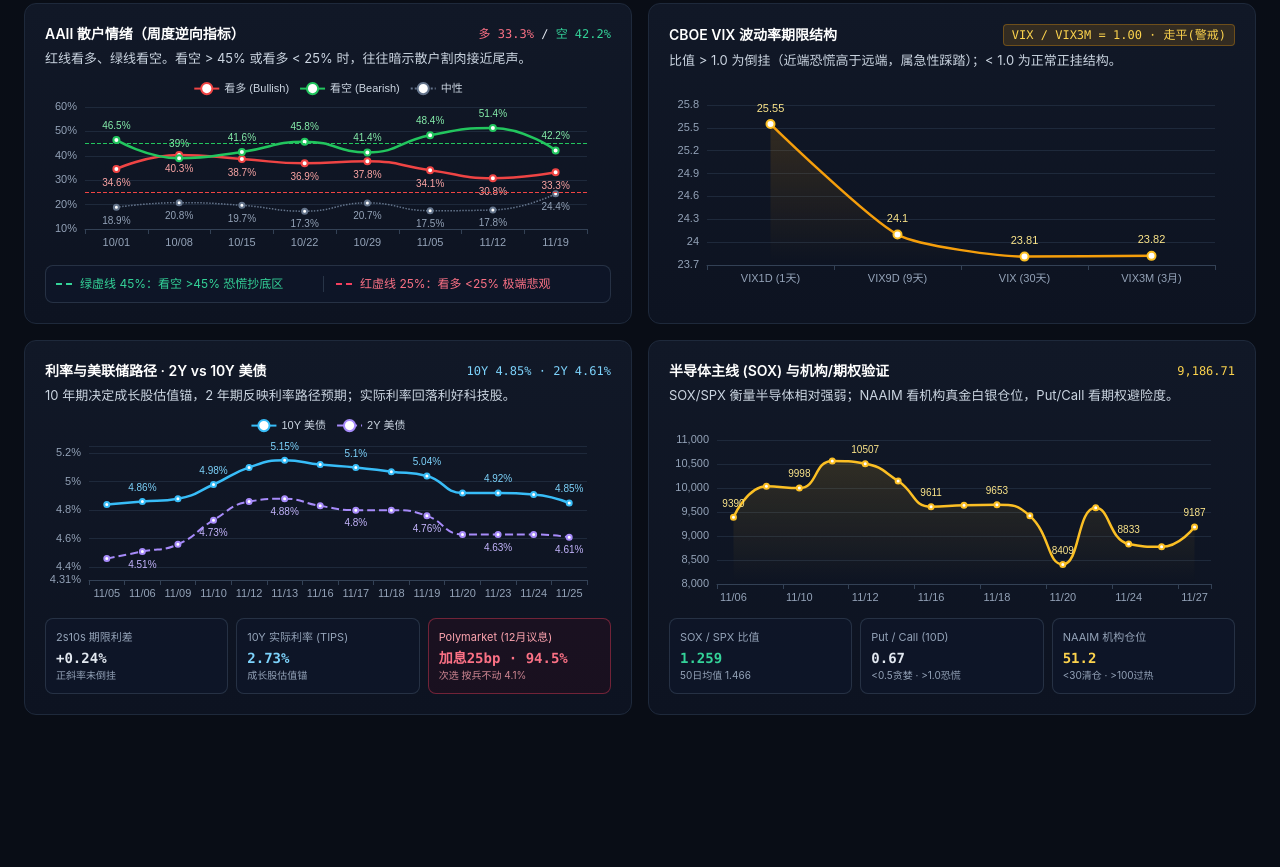
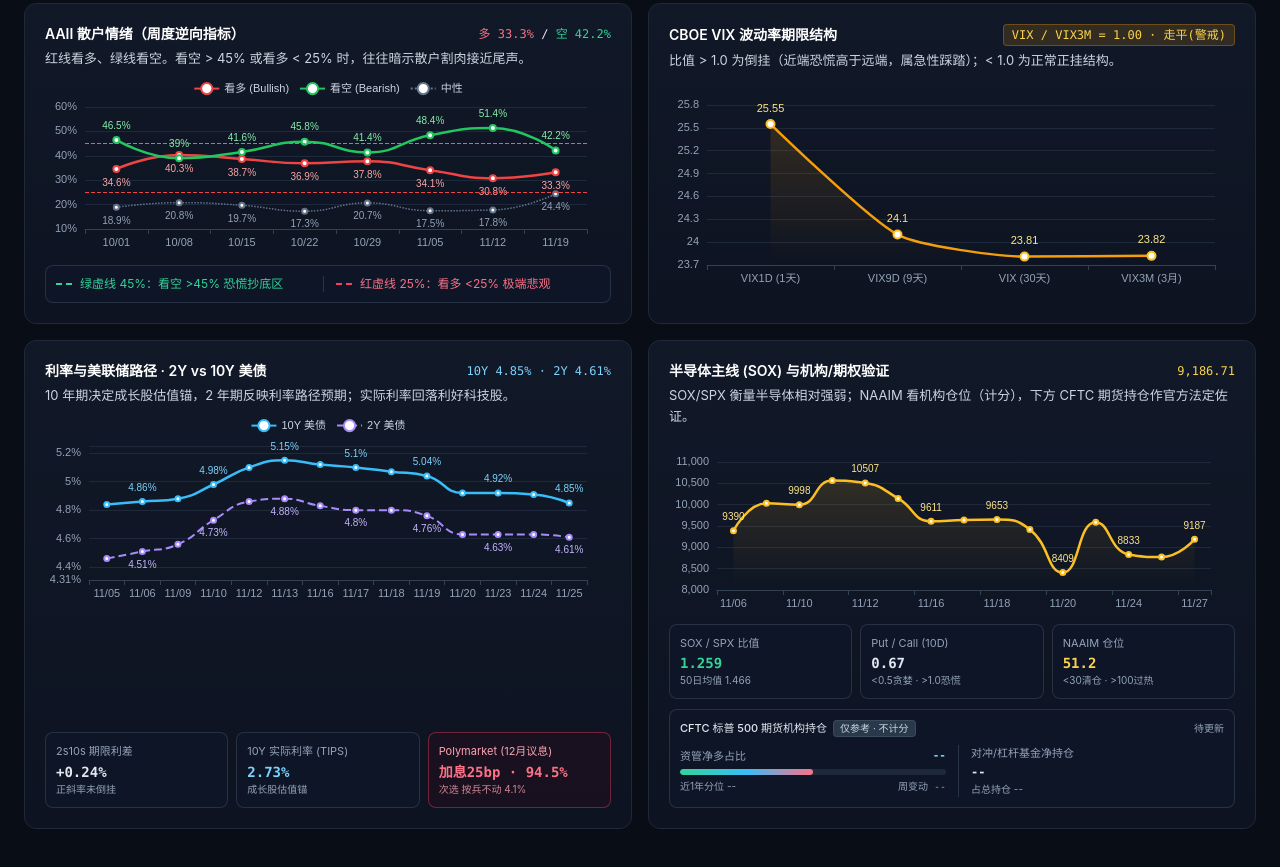
Before and after one commit to solo-tape/us-market-dashboard, a plain HTML site: page index.html in a window 1280 px wide. Shown: the part 1035-1902 px from the top of the page. Before the commit the page ends 1798 px from the top, so only its background shows below. Drawn offline with nearby package versions, Linux system fonts and the light colour scheme.

Commit message:
Update index.html

```diff
--- a/index.html
+++ b/index.html
@@ -291,17 +291,19 @@
           </div>
         </div>
 
-        <!-- 右下：SOX -->
+        <!-- 右下：SOX + NAAIM + CFTC 参考栏 -->
         <div class="card p-5 flex flex-col justify-between">
           <div>
             <div class="flex items-center justify-between">
               <h3 class="text-sm font-semibold text-white">半导体主线 (SOX) 与机构/期权验证</h3>
               <span id="sox-badge" class="text-xs font-mono text-amber-300">--</span>
             </div>
-            <p class="text-xs sm:text-[13px] text-slate-300 leading-relaxed mt-1">SOX/SPX 衡量半导体相对强弱；NAAIM 看机构真金白银仓位，Put/Call 看期权避险度。</p>
-            <div id="chart-sox" class="w-full h-48 mt-2"></div>
+            <p class="text-xs sm:text-[13px] text-slate-300 leading-relaxed mt-1">SOX/SPX 衡量半导体相对强弱；NAAIM 看机构仓位（计分），下方 CFTC 期货持仓作官方法定佐证。</p>
+            <div id="chart-sox" class="w-full h-44 mt-2"></div>
           </div>
-          <div class="grid grid-cols-3 gap-2 mt-3">
+
+          <div class="space-y-2.5 mt-3">
+            <div class="grid grid-cols-3 gap-2">
               <div class="sub-card p-2.5">
                 <div class="text-[11px] text-slate-400">SOX / SPX 比值</div>
                 <div id="sox-spx-val" class="text-xs sm:text-sm font-mono font-semibold text-emerald-400 mt-0.5">--</div>
@@ -313,9 +315,46 @@
                 <div class="text-[10px] text-slate-400">&lt;0.5贪婪 · &gt;1.0恐慌</div>
               </div>
               <div class="sub-card p-2.5">
-              <div class="text-[11px] text-slate-400">NAAIM 机构仓位</div>
+                <div class="flex items-center justify-between gap-1">
+                  <span class="text-[11px] text-slate-400">NAAIM 仓位</span>
+                  <span id="naaim-date" class="text-[10px] font-mono text-slate-500"></span>
+                </div>
                 <div id="naaim-val" class="text-xs sm:text-sm font-mono font-semibold text-amber-300 mt-0.5">--</div>
                 <div class="text-[10px] text-slate-400">&lt;30清仓 · &gt;100过热</div>
+              </div>
+            </div>
+
+            <!-- 新增：CFTC 标普 500 期货机构持仓（仅参考，不计分） -->
+            <div class="sub-card p-2.5 space-y-2 border-slate-700/70">
+              <div class="flex items-center justify-between gap-2 flex-wrap">
+                <div class="flex items-center gap-1.5">
+                  <span class="text-[11px] font-medium text-slate-200">CFTC 标普 500 期货机构持仓</span>
+                  <span class="text-[10px] px-1.5 py-0.2 rounded bg-slate-700/80 text-slate-300 border border-slate-600/60">仅参考 · 不计分</span>
+                </div>
+                <span id="cftc-date" class="text-[10px] font-mono text-slate-400">待更新</span>
+              </div>
+
+              <div class="grid grid-cols-2 gap-3 items-center">
+                <div class="space-y-1">
+                  <div class="flex items-center justify-between text-[11px]">
+                    <span class="text-slate-400">资管净多占比</span>
+                    <span id="cftc-am-val" class="font-mono font-semibold text-sky-300">--</span>
+                  </div>
+                  <div class="relative w-full h-1.5 bg-slate-800 rounded-full overflow-hidden">
+                    <div id="cftc-rank-bar" class="h-full bg-gradient-to-r from-emerald-400 via-sky-400 to-rose-400 rounded-full transition-all duration-500" style="width: 50%"></div>
+                  </div>
+                  <div class="flex items-center justify-between text-[10px] text-slate-400">
+                    <span id="cftc-rank-text">近1年分位 --</span>
+                    <span id="cftc-wow-text" class="font-mono">周变动 --</span>
+                  </div>
+                </div>
+
+                <div class="border-l border-slate-700/70 pl-3 space-y-0.5">
+                  <div class="text-[11px] text-slate-400">对冲/杠杆基金净持仓</div>
+                  <div id="cftc-lev-val" class="text-xs font-mono font-semibold text-slate-200">--</div>
+                  <div id="cftc-lev-sub" class="text-[10px] text-slate-400">占总持仓 --</div>
+                </div>
+              </div>
             </div>
           </div>
         </div>
@@ -410,7 +449,7 @@
       cnnBadge.textContent = `${cnn} · ${cnnLabel}`;
       cnnBadge.className = "text-xs font-mono font-semibold " + (cnn <= 25 || cnn >= 75 ? "text-rose-400" : cnn <= 45 ? "text-amber-300" : "text-emerald-400");
 
-      // === 四维加权打分引擎 ===
+      // === 四维加权打分引擎（继续严格使用 NAAIM，CFTC 不参与计分） ===
       const sCnn = cnn <= 25 ? 90 : cnn <= 45 ? 72 : cnn <= 55 ? 50 : cnn <= 75 ? 32 : 12;
       const sAaii = aaiiBear >= 45 ? 85 : aaiiBear >= 35 ? 65 : aaiiBear >= 25 ? 45 : 25;
       const sNaaim = naaim <= 45 ? 85 : naaim <= 65 ? 70 : naaim <= 85 ? 45 : 20;
@@ -468,7 +507,7 @@
       sumVeto.textContent = isVeto ? `✕ 信用红线否决（HY OAS ${hy.toFixed(2)}% ≥ 5.0%）` : `✓ 信用未否决（HY OAS ${hy.toFixed(2)}% < 5.0%）`;
       sumVeto.className = "text-xs sm:text-sm font-medium " + (isVeto ? "text-rose-400" : "text-emerald-400");
 
-      // === 卡片 03：纯文字综合得分（无绿色底框） ===
+      // === 卡片 03：纯文字综合得分 ===
       if (isVeto) {
         setCardStyle("card-03", "rose", `综合得分 ${totalScore} 分（否决）`, "防御减仓 · 现金为王",
           `高收益债利差已升至 ${hy.toFixed(2)}%（突破 5.0% 熊市红线），触发一票否决机制。无视短线超卖信号，优先压缩风险敞口、保留现金。`, true);
@@ -504,7 +543,6 @@
         el.className = "text-xs font-mono font-semibold " + (hy >= 5.0 ? "text-rose-400" : "text-emerald-400");
       }
 
-      // 真实 FRED 分级信用利差
       const igBps = d.credit_detail?.ig_oas_bps;
       const cccBps = d.credit_detail?.ccc_oas_bps;
       document.getElementById("ig-oas-val").innerHTML = igBps != null
@@ -522,7 +560,6 @@
         if (d.rates.tips10 != null) document.getElementById("tips-10y").textContent = d.rates.tips10.toFixed(2) + "%";
       }
 
-      // Polymarket 美联储议息实时概率（失败自动回退到 FRED 政策利率）
       const fedCard = document.getElementById("fed-card");
       const fedLabel = document.getElementById("fed-card-label");
       const fedVal = document.getElementById("fed-card-val");
@@ -566,6 +603,34 @@
       const naaimVal = typeof d.naaim === "number" ? d.naaim : FALLBACK_DATA.naaim;
       document.getElementById("put-call-val").textContent = pcVal.toFixed(2);
       document.getElementById("naaim-val").textContent = naaimVal.toFixed(1);
+      document.getElementById("naaim-date").textContent = d.naaim_date || "";
+
+      // 渲染 CFTC 标普 500 期货机构持仓参考条（不参与打分）
+      if (d.cftc_spx) {
+        const c = d.cftc_spx;
+        document.getElementById("cftc-date").textContent = `截至 ${c.report_date} (周报)`;
+        const amSign = c.asset_mgr_net_pct >= 0 ? "+" : "";
+        document.getElementById("cftc-am-val").textContent = `${amSign}${c.asset_mgr_net_pct.toFixed(1)}%`;
+
+        const rank = Math.min(100, Math.max(0, c.asset_mgr_pct_rank_1y));
+        document.getElementById("cftc-rank-bar").style.width = `${rank}%`;
+        const rankLabel = rank <= 20 ? "轻仓" : rank >= 85 ? "拥挤" : "中性";
+        const rankColor = rank <= 20 ? "text-emerald-400" : rank >= 85 ? "text-rose-400" : "text-slate-300";
+        document.getElementById("cftc-rank-text").innerHTML = `近1年分位 <span class="font-mono font-semibold ${rankColor}">${rank.toFixed(0)}% (${rankLabel})</span>`;
+
+        const wow = c.asset_mgr_wow_pct;
+        const wowSign = wow > 0 ? "+" : "";
+        const wowColor = wow > 0 ? "text-rose-400" : wow < 0 ? "text-emerald-400" : "text-slate-400";
+        document.getElementById("cftc-wow-text").innerHTML = `周 <span class="${wowColor}">${wowSign}${wow.toFixed(2)}%</span>`;
+
+        const levSign = c.lev_funds_net_k >= 0 ? "+" : "";
+        const levPctSign = c.lev_funds_net_pct >= 0 ? "+" : "";
+        const levColor = c.lev_funds_net_k >= 0 ? "text-rose-400" : "text-emerald-400";
+        const levEl = document.getElementById("cftc-lev-val");
+        levEl.className = `text-xs font-mono font-semibold ${levColor}`;
+        levEl.textContent = `${levSign}${(c.lev_funds_net_k / 10).toFixed(1)} 万张`;
+        document.getElementById("cftc-lev-sub").textContent = `占总持仓 ${levPctSign}${c.lev_funds_net_pct.toFixed(1)}%`;
+      }
 
       if (d.vix_term && d.vix_term.ratio !== undefined) {
         const r = d.vix_term.ratio;
```
Lines whose indentation alone changed are shown as unchanged.
